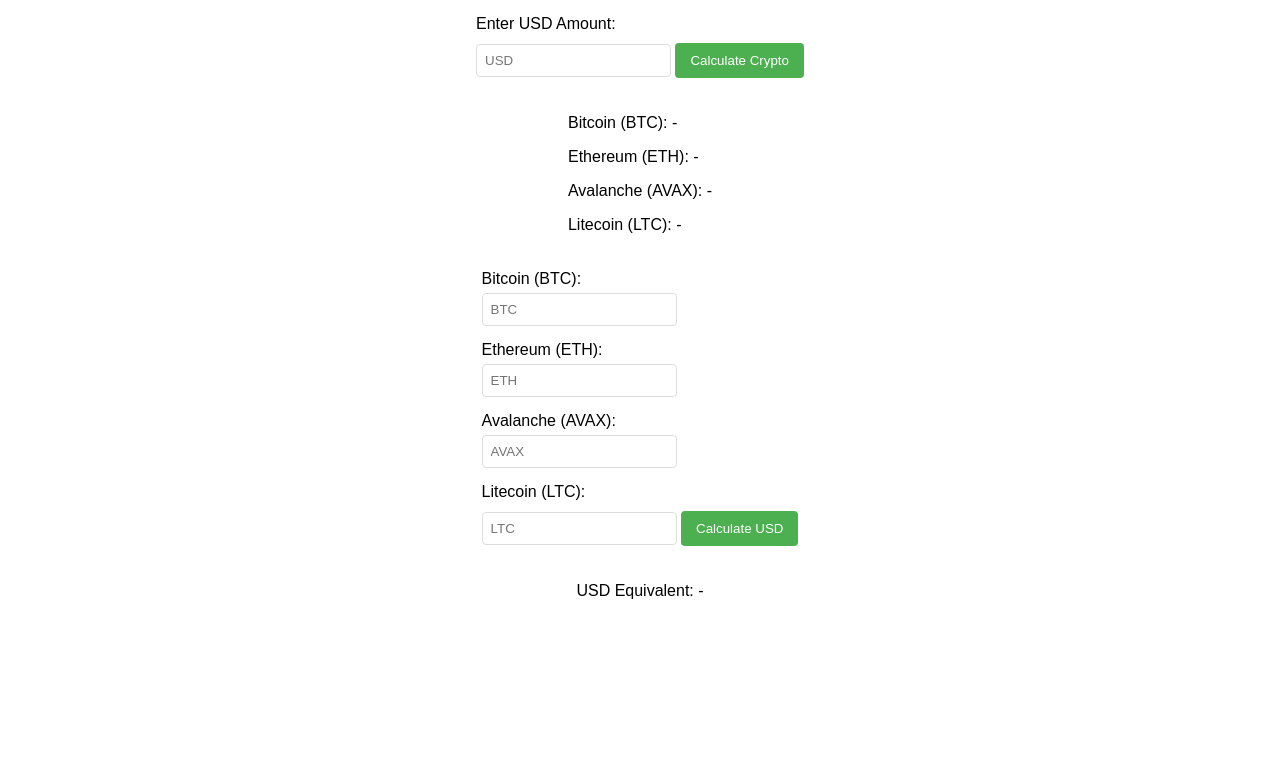
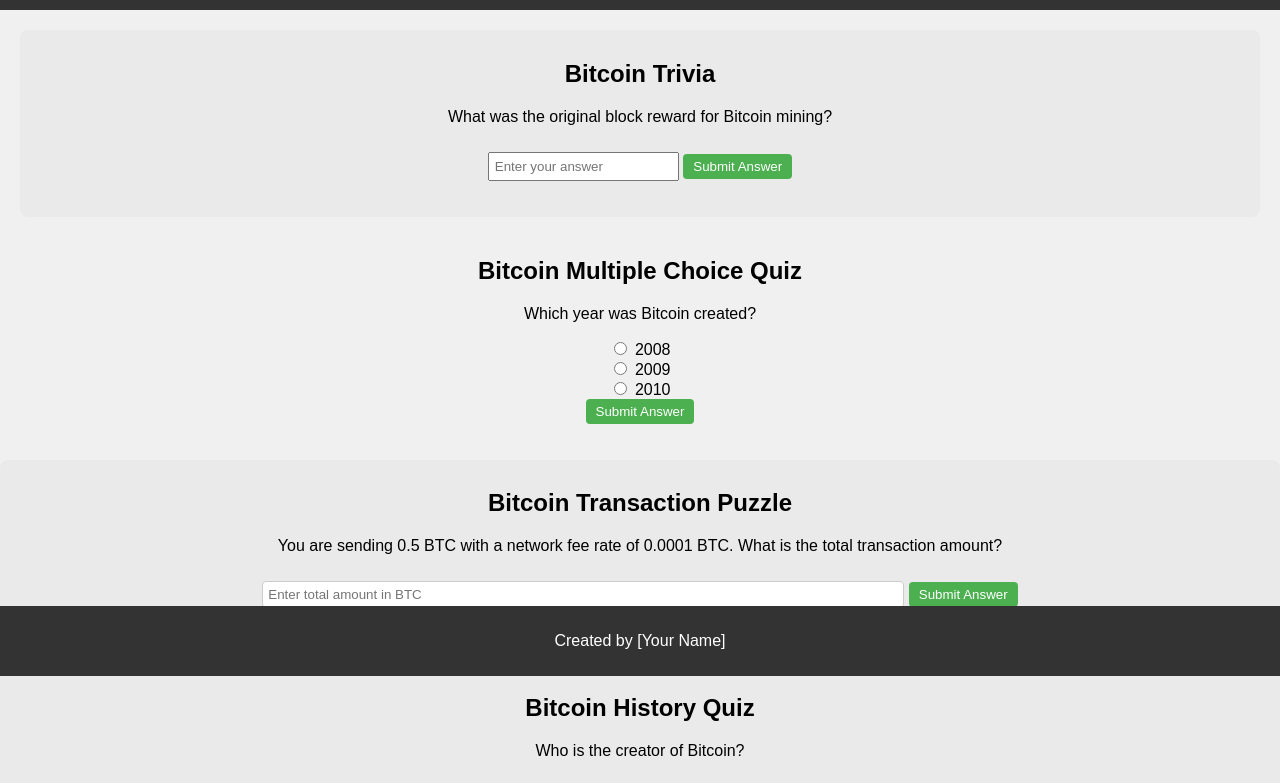
Before and after one commit to haviom/crypto-calculator, a plain HTML site: page index.html in a window 1280 px wide. Shown: the part 124-907 px from the top of the page. Before the commit the page ends 800 px from the top, so only its background shows below. Drawn offline with Linux system fonts and the light colour scheme.

Commit message:
Add files via upload

```diff
--- a/index.html
+++ b/index.html
@@ -3,45 +3,69 @@
 <head>
     <meta charset="UTF-8">
     <meta name="viewport" content="width=device-width, initial-scale=1.0">
-    <title>Crypto Calculator</title>
+    <title>Bitcoin Puzzle Challenge</title>
     <link rel="stylesheet" href="style.css">
 </head>
 <body>
-    <h1>Cryptocurrency Calculator</h1>
 
-    <!-- Section for converting USD to Crypto -->
-    <div>
-        <label for="usdAmount">Enter USD Amount:</label>
-        <input type="number" id="usdAmount" placeholder="USD">
-        <button id="calculateCrypto">Calculate Crypto</button>
-    </div>
+    <main style="display: flex; flex-direction: column;">
+        <header>
+            <h1>Bitcoin Puzzle Challenge</h1>
+            <p id="score">Score: 0</p>
+        </header>
+        <div id="puzzle-container">
+            <h2>Bitcoin Trivia</h2>
+            <p id="question">What was the original block reward for Bitcoin mining?</p>
+            <input type="text" id="answer-input" placeholder="Enter your answer">
+            <button onclick="checkAnswer()">Submit Answer</button>
+            <p id="feedback"></p>
+        </div>
 
-    <!-- Results for Crypto -->
-    <div id="cryptoResults">
-        <p>Bitcoin (BTC): <span id="btcAmount">-</span></p>
-        <p>Ethereum (ETH): <span id="ethAmount">-</span></p>
-        <p>Avalanche (AVAX): <span id="avaxAmount">-</span></p>
-        <p>Litecoin (LTC): <span id="ltcAmount">-</span></p>
-    </div>
+        <div id="mcq-container">
+            <h2>Bitcoin Multiple Choice Quiz</h2>
+            <p>Which year was Bitcoin created?</p>
+            <div>
+                <input type="radio" id="choice1" name="mcq" value="2008">
+                <label for="choice1">2008</label>
+            </div>
+            <div>
+                <input type="radio" id="choice2" name="mcq" value="2009">
+                <label for="choice2">2009</label>
+            </div>
+            <div>
+                <input type="radio" id="choice3" name="mcq" value="2010">
+                <label for="choice3">2010</label>
+            </div>
+            <button onclick="checkMCQAnswer()">Submit Answer</button>
+            <p id="mcq-feedback"></p>
+        </div>
+        <div id="transaction-container">
+            <h2>Bitcoin Transaction Puzzle</h2>
+            <p>You are sending 0.5 BTC with a network fee rate of 0.0001 BTC. What is the total transaction amount?</p>
+            <input type="text" id="transaction-input" placeholder="Enter total amount in BTC">
+            <button onclick="checkTransactionAnswer()">Submit Answer</button>
+            <p id="transaction-feedback"></p>
+        </div>
+        <div id="history-container">
+            <h2>Bitcoin History Quiz</h2>
+            <p>Who is the creator of Bitcoin?</p>
+            <input type="text" id="history-input" placeholder="Enter name">
+            <button onclick="checkHistoryAnswer()">Submit Answer</button>
+            <p id="history-feedback"></p>
+        </div>
+        <div id="block-container">
+            <h2>Block Explorer Challenge</h2>
+            <p>How many transactions were in Bitcoin block number 680000?</p>
+            <input type="number" id="block-input" placeholder="Enter number of transactions">
+            <button onclick="checkBlockAnswer()">Submit Answer</button>
+            <p id="block-feedback"></p>
+        </div>
 
-    <!-- Section for converting Crypto to USD -->
-    <div>
-        <label for="btcAmountInput">Bitcoin (BTC):</label>
-        <input type="number" id="btcAmountInput" placeholder="BTC">
-        <label for="ethAmountInput">Ethereum (ETH):</label>
-        <input type="number" id="ethAmountInput" placeholder="ETH">
-        <label for="avaxAmountInput">Avalanche (AVAX):</label>
-        <input type="number" id="avaxAmountInput" placeholder="AVAX">
-        <label for="ltcAmountInput">Litecoin (LTC):</label>
-        <input type="number" id="ltcAmountInput" placeholder="LTC">
-        <button id="calculateUsd">Calculate USD</button>
-    </div>
 
-    <!-- Result for USD -->
-    <div id="usdResults">
-        <p>USD Equivalent: <span id="usdEquivalent">-</span></p>
-    </div>
-
+    </main>
+    <footer>
+        <p>Created by [Your Name]</p>
+    </footer>
     <script src="script.js"></script>
 </body>
 </html>
--- a/script.js
+++ b/script.js
@@ -1,58 +1,113 @@
-document.getElementById('calculateButton').addEventListener('click', function() {
-    var usdAmount = document.getElementById('usdAmount').value;
-    fetchCryptoPrices(usdAmount, displayCryptoResults);
+// script.js
+document.addEventListener('DOMContentLoaded', () => {
+    // Game initialization logic here
 });
+let score = 0;
 
-document.getElementById('calculateUsdButton').addEventListener('click', function() {
-    fetchCryptoPrices(null, displayUsdResults);
-});
+function updateScore(isCorrect) {
+    const scoreElement = document.getElementById('score');
+    if (isCorrect) {
+        score += 10; // Points for correct answer
+    } else {
+        score -= 5; // Deduct points for incorrect answer
+    }
+    scoreElement.innerText = `Score: ${score}`;
+}
+function checkAnswer() {
+    const userAnswer = document.getElementById('answer-input').value;
+    const feedbackElement = document.getElementById('feedback');
+    let isCorrect = false;
 
-function fetchCryptoPrices(usdAmount, callback) {
-    console.log("fetchCryptoPrices called with USD amount:", usdAmount);
+    if (userAnswer.trim() === '50') {
+        feedbackElement.innerText = 'Correct! The original block reward was 50 bitcoins.';
+        feedbackElement.style.color = 'green';
+        isCorrect = true;
+    } else {
+        feedbackElement.innerText = 'Incorrect. Try again!';
+        feedbackElement.style.color = 'red';
+    }
 
-    var api_url = 'https://api.coingecko.com/api/v3/simple/price';
-    var ids = 'bitcoin,ethereum,avalanche-2,litecoin';
-    var vs_currencies = 'usd';
-    var url = `${api_url}?ids=${ids}&vs_currencies=${vs_currencies}`;
-
-    console.log("Fetching from URL:", url);
-
-    fetch(url)
-    .then(response => {
-        console.log("API Response:", response);
-        return response.json();
-    })
-    .then(data => {
-        console.log("Data received:", data);
-        callback(usdAmount, data);
-    })
-    .catch(error => {
-        console.error('Error fetching data:', error);
-    });
+    updateScore(isCorrect);
 }
 
-function displayCryptoResults(usdAmount, data) {
-    var btcPrice = data.bitcoin.usd;
-    var ethPrice = data.ethereum.usd;
-    var avaxPrice = data['avalanche-2'].usd;
-    var ltcPrice = data.litecoin.usd;
+function checkMCQAnswer() {
+    const selected = document.querySelector('input[name="mcq"]:checked');
+    const mcqFeedback = document.getElementById('mcq-feedback');
 
-    document.getElementById('btcAmount').textContent = (usdAmount / btcPrice).toFixed(6);
-    document.getElementById('ethAmount').textContent = (usdAmount / ethPrice).toFixed(6);
-    document.getElementById('avaxAmount').textContent = (usdAmount / avaxPrice).toFixed(6);
-    document.getElementById('ltcAmount').textContent = (usdAmount / ltcPrice).toFixed(6);
+    if (selected && selected.value === '2009') {
+        mcqFeedback.innerText = 'Correct! Bitcoin was created in 2009.';
+        mcqFeedback.style.color = 'green';
+    } else {
+        mcqFeedback.innerText = 'Incorrect. Try again!';
+        mcqFeedback.style.color = 'red';
+    }
 }
 
-function displayUsdResults(_, data) {
-    var btcAmount = document.getElementById('btcAmountInput').value || 0;
-    var ethAmount = document.getElementById('ethAmountInput').value || 0;
-    var avaxAmount = document.getElementById('avaxAmountInput').value || 0;
-    var ltcAmount = document.getElementById('ltcAmountInput').value || 0;
+function checkCryptoAnswer() {
+    const cryptoInput = document.getElementById('crypto-input').value.toLowerCase();
+    const cryptoFeedback = document.getElementById('crypto-feedback');
+    let isCorrect = false;
 
-    var usdEquivalent = btcAmount * data.bitcoin.usd +
-                        ethAmount * data.ethereum.usd +
-                        avaxAmount * data['avalanche-2'].usd +
-                        ltcAmount * data.litecoin.usd;
+    if (cryptoInput === 'ice') { // 'ice' is the decrypted word for the given binary sequence.
+        cryptoFeedback.innerText = 'Correct! You decrypted the message.';
+        cryptoFeedback.style.color = 'green';
+        isCorrect = true;
+    } else {
+        cryptoFeedback.innerText = 'Incorrect. Try again!';
+        cryptoFeedback.style.color = 'red';
+    }
 
-    document.getElementById('usdEquivalent').textContent = usdEquivalent.toFixed(2);
+    updateScore(isCorrect);
 }
+function checkTransactionAnswer() {
+    const transactionInput = parseFloat(document.getElementById('transaction-input').value);
+    const transactionFeedback = document.getElementById('transaction-feedback');
+    let isCorrect = false;
+
+    // Correct answer is sending amount plus fee rate
+    if (transactionInput === 0.5001) {
+        transactionFeedback.innerText = 'Correct! The total transaction amount is 0.5001 BTC.';
+        transactionFeedback.style.color = 'green';
+        isCorrect = true;
+    } else {
+        transactionFeedback.innerText = 'Incorrect. Try again!';
+        transactionFeedback.style.color = 'red';
+    }
+
+    updateScore(isCorrect);
+}
+
+
+function checkHistoryAnswer() {
+    const historyInput = document.getElementById('history-input').value.toLowerCase();
+    const historyFeedback = document.getElementById('history-feedback');
+    let isCorrect = false;
+
+    if (historyInput === 'satoshi nakamoto') {
+        historyFeedback.innerText = 'Correct! Satoshi Nakamoto is the creator of Bitcoin.';
+        historyFeedback.style.color = 'green';
+        isCorrect = true;
+    } else {
+        historyFeedback.innerText = 'Incorrect. Try again!';
+        historyFeedback.style.color = 'red';
+    }
+
+    updateScore(isCorrect);
+}
+function checkBlockAnswer() {
+    const blockInput = parseInt(document.getElementById('block-input').value, 10);
+    const blockFeedback = document.getElementById('block-feedback');
+    let isCorrect = false;
+
+    // Assuming 680000 had a specific number of transactions, for example, 2500
+    if (blockInput === 2,875) {
+        blockFeedback.innerText = 'Correct! Block 680000 had 2,875 transactions.';
+        blockFeedback.style.color = 'green';
+        isCorrect = true;
+    } else {
+        blockFeedback.innerText = 'Incorrect. The correct answer is 2500.';
+        blockFeedback.style.color = 'red';
+    }
+
+    updateScore(isCorrect);
+}
--- a/style.css
+++ b/style.css
@@ -1,47 +1,89 @@
+/* style.css */
+main {
+    margin-bottom: 80px; /* Adjust this value as needed */
+}
+
 body {
     font-family: Arial, sans-serif;
     margin: 0;
     padding: 0;
-    display: flex;
-    flex-direction: column;
-    align-items: center;
-    justify-content: center;
-    height: 100vh;
+    background-color: #f0f0f0;
+    text-align: center;
 }
 
-h1 {
-    margin-bottom: 20px;
+header {
+    background-color: #333;
+    color: white;
+    padding: 10px 0;
 }
 
-div {
+footer {
+    background-color: #333;
+    color: white;
+    position: fixed;
+    bottom: 0;
+    width: 100%;
+    padding: 10px 0;
+}
+#puzzle-container {
+    margin: 20px;
+    padding: 10px;
+    background-color: #eaeaea;
+    border-radius: 8px;
+}
+
+#answer-input {
+    margin-top: 10px;
     margin-bottom: 10px;
-}
-input[type="number"] {
-    margin: 5px 0;
-    padding: 8px;
-    border: 1px solid #ddd;
-    border-radius: 4px;
+    padding: 5px;
 }
 
 button {
-    margin: 10px 0;
-    padding: 10px 15px;
+    padding: 5px 10px;
+    background-color: #4CAF50;
+    color: white;
     border: none;
     border-radius: 4px;
-    background-color: #4CAF50;
-    color: white;
     cursor: pointer;
 }
 
 button:hover {
     background-color: #45a049;
 }
-
-label {
-    display: block;
-    margin-top: 10px;
+#transaction-container, #history-container, #block-container {
+    margin-top: 20px;
+    padding: 10px;
+    background-color: #eaeaea;
+    border-radius: 8px;
 }
 
-#results {
-    margin-top: 20px;
+#transaction-container input,
+#history-container input,
+#block-container input {
+    margin: 10px 0;
+    padding: 5px;
+    width: 50%; /* Adjust width as needed */
+    border: 1px solid #ccc;
+    border-radius: 4px;
 }
+
+#transaction-container button,
+#history-container button,
+#block-container button {
+    padding: 5px 10px;
+    background-color: #4CAF50;
+    color: white;
+    border: none;
+    border-radius: 4px;
+    cursor: pointer;
+}
+
+#transaction-container button:hover,
+#history-container button:hover,
+#block-container button:hover {
+    background-color: #45a049;
+}
+
+/* Optional: Add more specific styling here as needed */
+
+/* ...other existing styles... */
```
